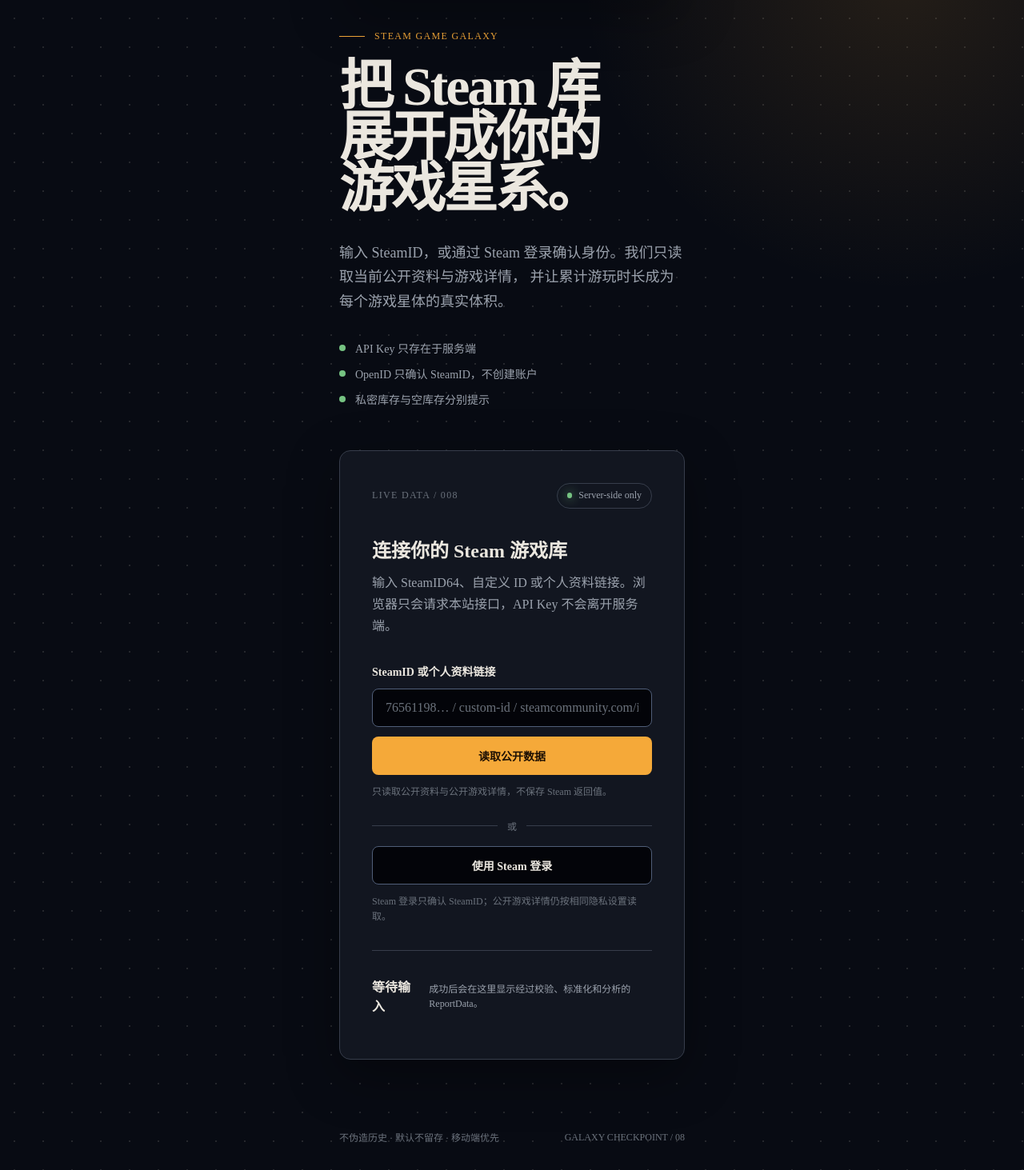
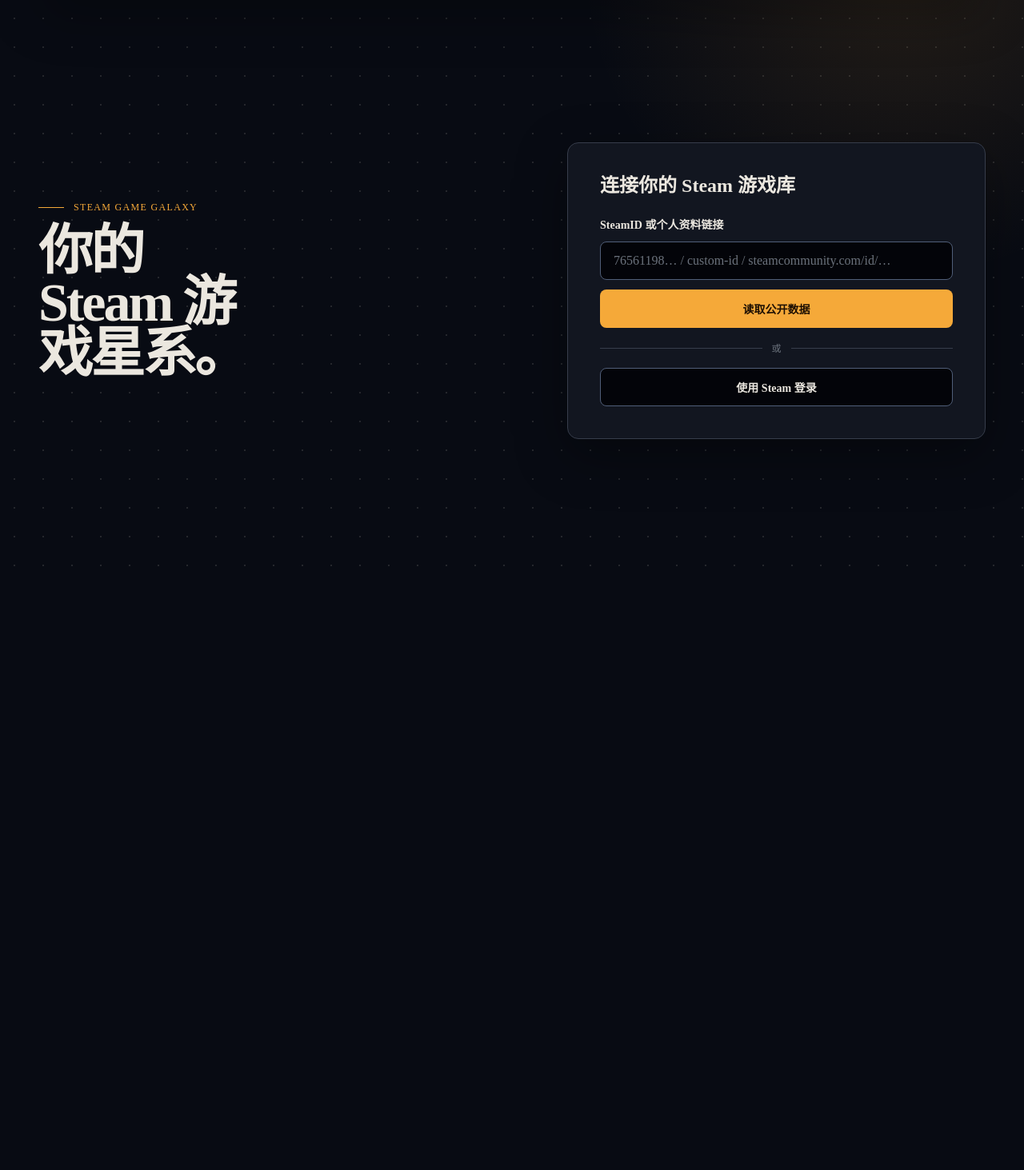
Before and after one commit to xcymm3/Steam-Galaxy, a Next.js app: page / in a window 1280 px wide. Shown: the part 67-1530 px from the top of the page at 80% size. After the commit the page ends 800 px from the top, so only its background shows below. Built offline with nearby package versions, Linux system fonts and the light colour scheme.

Commit message:
refactor: compact landing page entry

```diff
--- a/app/globals.css
+++ b/app/globals.css
@@ -62,11 +62,8 @@
 .siteHeader {
   position: relative;
   z-index: var(--z-nav);
-  width: min(
-    calc(100% - (2 * var(--layout-phone-gutter))),
-    var(--layout-phone-max)
-  );
-  margin: max(var(--space-4), env(safe-area-inset-top)) auto 0;
+  width: min(calc(100% - (2 * var(--layout-phone-gutter))), var(--layout-max));
+  margin: max(var(--space-3), env(safe-area-inset-top)) auto 0;
 }
 
 .siteNav {
@@ -126,20 +123,27 @@
 }
 
 .pageShell {
-  width: min(
-    calc(100% - (2 * var(--layout-phone-gutter))),
-    var(--layout-phone-max)
-  );
+  width: min(calc(100% - (2 * var(--layout-phone-gutter))), var(--layout-max));
+  min-height: 0;
   margin: 0 auto;
+}
+
+.landingPage {
+  display: grid;
+  grid-template-rows: auto minmax(0, 1fr);
+  height: 100vh;
+  height: 100dvh;
+  overflow: clip;
 }
 
 .hero {
   display: grid;
-  grid-template-columns: minmax(0, 1fr);
-  gap: var(--space-10);
-  align-items: start;
-  min-height: auto;
-  padding: var(--space-10) 0 var(--space-16);
+  grid-template-columns: minmax(0, 0.8fr) minmax(20rem, 0.72fr);
+  gap: clamp(var(--space-8), 7vw, var(--space-20));
+  align-items: center;
+  height: 100%;
+  min-height: 0;
+  padding: clamp(var(--space-5), 5vh, var(--space-12)) 0;
 }
 
 .heroCopy {
@@ -151,7 +155,7 @@
   display: flex;
   align-items: center;
   gap: var(--space-3);
-  margin: 0 0 var(--space-6);
+  margin: 0 0 var(--space-4);
   color: var(--color-accent);
   font-family: var(--font-mono);
   font-size: var(--text-xs);
@@ -168,7 +172,7 @@
 
 h1 {
   min-width: 0;
-  max-width: 10ch;
+  max-width: 9ch;
   margin: 0;
   font-family: var(--font-display);
   font-size: var(--text-hero);
@@ -177,39 +181,6 @@
   line-height: var(--leading-tight);
   overflow-wrap: anywhere;
   text-wrap: balance;
-}
-
-.lead {
-  max-width: 60ch;
-  margin: var(--space-8) 0 0;
-  color: var(--color-ink-muted);
-  font-size: var(--text-lg);
-  line-height: var(--leading-copy);
-}
-
-.trustList {
-  display: grid;
-  gap: var(--space-3);
-  margin-top: var(--space-8);
-  padding: 0;
-  color: var(--color-ink-muted);
-  font-size: var(--text-sm);
-  list-style: none;
-}
-
-.trustList li {
-  display: flex;
-  align-items: center;
-  gap: var(--space-3);
-}
-
-.trustList li::before {
-  width: 0.5rem;
-  height: 0.5rem;
-  flex: none;
-  border-radius: 50%;
-  background: var(--color-success);
-  content: "";
 }
 
 .lookupPanel {
@@ -222,23 +193,6 @@
   animation: enter var(--duration-enter) var(--ease-standard) 80ms both;
 }
 
-.panelHeading {
-  display: flex;
-  gap: var(--space-4);
-  align-items: center;
-  justify-content: space-between;
-  margin-bottom: var(--space-10);
-}
-
-.panelIndex {
-  margin: 0;
-  color: var(--color-ink-faint);
-  font-family: var(--font-mono);
-  font-size: var(--text-xs);
-  letter-spacing: var(--tracking-label);
-}
-
-.connectionBadge,
 .successBadge {
   display: inline-flex;
   gap: var(--space-2);
@@ -253,14 +207,6 @@
   white-space: nowrap;
 }
 
-.connectionDot {
-  width: 0.4rem;
-  height: 0.4rem;
-  border-radius: 50%;
-  background: var(--color-success);
-  box-shadow: 0 0 0.8rem var(--color-success);
-}
-
 .lookupPanel h2 {
   margin: 0;
   font-family: var(--font-display);
@@ -268,16 +214,10 @@
   line-height: 1.15;
 }
 
-.panelLead {
-  margin: var(--space-3) 0 0;
-  color: var(--color-ink-muted);
-  line-height: var(--leading-copy);
-}
-
 .lookupForm {
   display: grid;
   gap: var(--space-3);
-  margin-top: var(--space-8);
+  margin-top: var(--space-6);
 }
 
 .lookupForm label {
@@ -410,18 +350,11 @@
   }
 }
 
-.formHint {
-  margin: 0;
-  color: var(--color-ink-faint);
-  font-size: var(--text-xs);
-  line-height: 1.6;
-}
-
 .steamLoginDivider {
   display: flex;
   gap: var(--space-3);
   align-items: center;
-  margin-top: var(--space-6);
+  margin-top: var(--space-4);
   color: var(--color-ink-faint);
   font-family: var(--font-mono);
   font-size: var(--text-xs);
@@ -454,7 +387,6 @@
     transform var(--duration-fast) var(--ease-standard);
 }
 
-.steamLoginHint,
 .steamAuthNotice {
   margin: var(--space-3) 0 0;
   color: var(--color-ink-faint);
@@ -472,13 +404,11 @@
 }
 
 .lookupResult {
-  min-height: 6rem;
-  margin-top: var(--space-8);
+  margin-top: var(--space-6);
   border-top: 1px solid var(--color-rule);
-  padding-top: var(--space-6);
+  padding-top: var(--space-5);
 }
 
-.idleState,
 .loadingState {
   display: flex;
   gap: var(--space-4);
@@ -487,18 +417,12 @@
   color: var(--color-ink-muted);
 }
 
-.idleState {
-  justify-content: space-between;
-}
-
-.idleState p,
 .loadingState p {
   margin: 0;
   color: var(--color-ink);
   font-weight: 700;
 }
 
-.idleState span,
 .loadingState span {
   font-size: var(--text-xs);
 }
@@ -692,18 +616,21 @@
   letter-spacing: 0.05em;
 }
 
-.siteFooter {
-  display: grid;
-  grid-template-columns: minmax(0, 1fr) auto;
-  gap: var(--space-4);
-  align-items: center;
-  padding: var(--space-6) 0 max(var(--space-8), env(safe-area-inset-bottom));
-  color: var(--color-ink-faint);
-  font-size: var(--text-xs);
+.lookupPanel[data-status="idle"] .lookupResult {
+  display: none;
 }
 
-.footerRule {
+.lookupPanel:not([data-status="idle"]) > h2,
+.lookupPanel:not([data-status="idle"]) > .lookupForm,
+.lookupPanel:not([data-status="idle"]) > .steamLoginDivider,
+.lookupPanel:not([data-status="idle"]) > .steamLoginButton {
   display: none;
+}
+
+.lookupPanel:not([data-status="idle"]) .lookupResult {
+  margin-top: 0;
+  border-top: 0;
+  padding-top: 0;
 }
 
 @keyframes enter {
@@ -730,25 +657,34 @@
   }
 }
 
-@media (max-width: 30rem) {
+@media (max-width: 48rem) {
+  .siteHeader,
+  .pageShell {
+    width: min(
+      calc(100% - (2 * var(--layout-phone-gutter))),
+      var(--layout-phone-max)
+    );
+  }
+
   .siteNav {
     padding-left: var(--space-4);
   }
 
   .hero {
-    gap: var(--space-10);
-    padding-top: var(--space-10);
+    grid-template-columns: minmax(0, 1fr);
+    gap: var(--space-6);
+    align-content: center;
+    padding: var(--space-5) 0;
   }
 
   .lookupPanel {
     margin-inline: calc(-1 * var(--space-1));
-    padding: var(--space-5);
+    padding: var(--space-4);
   }
 
-  .panelHeading,
   .resultHeading,
   .jsonHeading,
-  .idleState {
+  .loadingState {
     align-items: flex-start;
   }
 }
--- a/app/page.tsx
+++ b/app/page.tsx
@@ -19,7 +19,7 @@
   const { auth } = await searchParams;
 
   return (
-    <>
+    <div className="landingPage">
       <header className="siteHeader">
         <nav className="siteNav" aria-label="主导航">
           <a className="brand" href="#top" aria-label="WHERE DID THE HOURS GO?">
@@ -28,7 +28,7 @@
               HOURS?
             </span>
           </a>
-          <span className="phaseTag">PHASE 08</span>
+          <span className="phaseTag">GALAXY</span>
         </nav>
       </header>
 
@@ -36,27 +36,11 @@
         <section className="hero" aria-labelledby="page-title">
           <div className="heroCopy">
             <p className="eyebrow">Steam game galaxy</p>
-            <h1 id="page-title">把 Steam 库展开成你的游戏星系。</h1>
-            <p className="lead">
-              输入 SteamID，或通过 Steam
-              登录确认身份。我们只读取当前公开资料与游戏详情，
-              并让累计游玩时长成为每个游戏星体的真实体积。
-            </p>
-            <ul className="trustList" aria-label="数据处理说明">
-              <li>API Key 只存在于服务端</li>
-              <li>OpenID 只确认 SteamID，不创建账户</li>
-              <li>私密库存与空库存分别提示</li>
-            </ul>
+            <h1 id="page-title">你的 Steam 游戏星系。</h1>
           </div>
           <SteamReportConsole authStatus={getAuthStatus(auth)} />
         </section>
-
-        <footer id="principles" className="siteFooter">
-          <span>不伪造历史 · 默认不留存 · 移动端优先</span>
-          <span className="footerRule" aria-hidden="true" />
-          <span>GALAXY CHECKPOINT / 08</span>
-        </footer>
       </main>
-    </>
+    </div>
   );
 }
--- a/components/landing/steam-report-console.tsx
+++ b/components/landing/steam-report-console.tsx
@@ -229,20 +229,12 @@
   const isLoading = state.status === "loading";
 
   return (
-    <section className="lookupPanel" aria-labelledby="lookup-title">
-      <div className="panelHeading">
-        <p className="panelIndex">LIVE DATA / 008</p>
-        <span className="connectionBadge">
-          <span className="connectionDot" aria-hidden="true" />
-          Server-side only
-        </span>
-      </div>
-
+    <section
+      className="lookupPanel"
+      aria-labelledby="lookup-title"
+      data-status={state.status}
+    >
       <h2 id="lookup-title">连接你的 Steam 游戏库</h2>
-      <p className="panelLead">
-        输入 SteamID64、自定义 ID 或个人资料链接。浏览器只会请求本站接口，API
-        Key 不会离开服务端。
-      </p>
 
       <form
         className="lookupForm"
@@ -263,15 +255,11 @@
             placeholder="76561198… / custom-id / steamcommunity.com/id/…"
             required
             spellCheck={false}
-            aria-describedby="steam-id-hint"
           />
           <button className="submitButton" type="submit" disabled={isLoading}>
             {isLoading ? "正在读取…" : "读取公开数据"}
           </button>
         </div>
-        <p id="steam-id-hint" className="formHint">
-          只读取公开资料与公开游戏详情，不保存 Steam 返回值。
-        </p>
       </form>
 
       <div className="steamLoginDivider" aria-hidden="true">
@@ -282,9 +270,6 @@
       <a className="steamLoginButton" href="/api/auth/steam/start">
         使用 Steam 登录
       </a>
-      <p className="steamLoginHint">
-        Steam 登录只确认 SteamID；公开游戏详情仍按相同隐私设置读取。
-      </p>
       {authStatus &&
         authStatus !== "success" &&
         steamAuthNotices[authStatus] && (
@@ -294,7 +279,6 @@
         )}
 
       <div className="lookupResult" aria-live="polite">
-        {state.status === "idle" && <IdleState />}
         {state.status === "loading" && <LoadingState input={state.input} />}
         {state.status === "success" && (
           <SuccessState
@@ -313,15 +297,6 @@
         )}
       </div>
     </section>
-  );
-}
-
-function IdleState() {
-  return (
-    <div className="idleState">
-      <p>等待输入</p>
-      <span>成功后会在这里显示经过校验、标准化和分析的 ReportData。</span>
-    </div>
   );
 }
 
```
